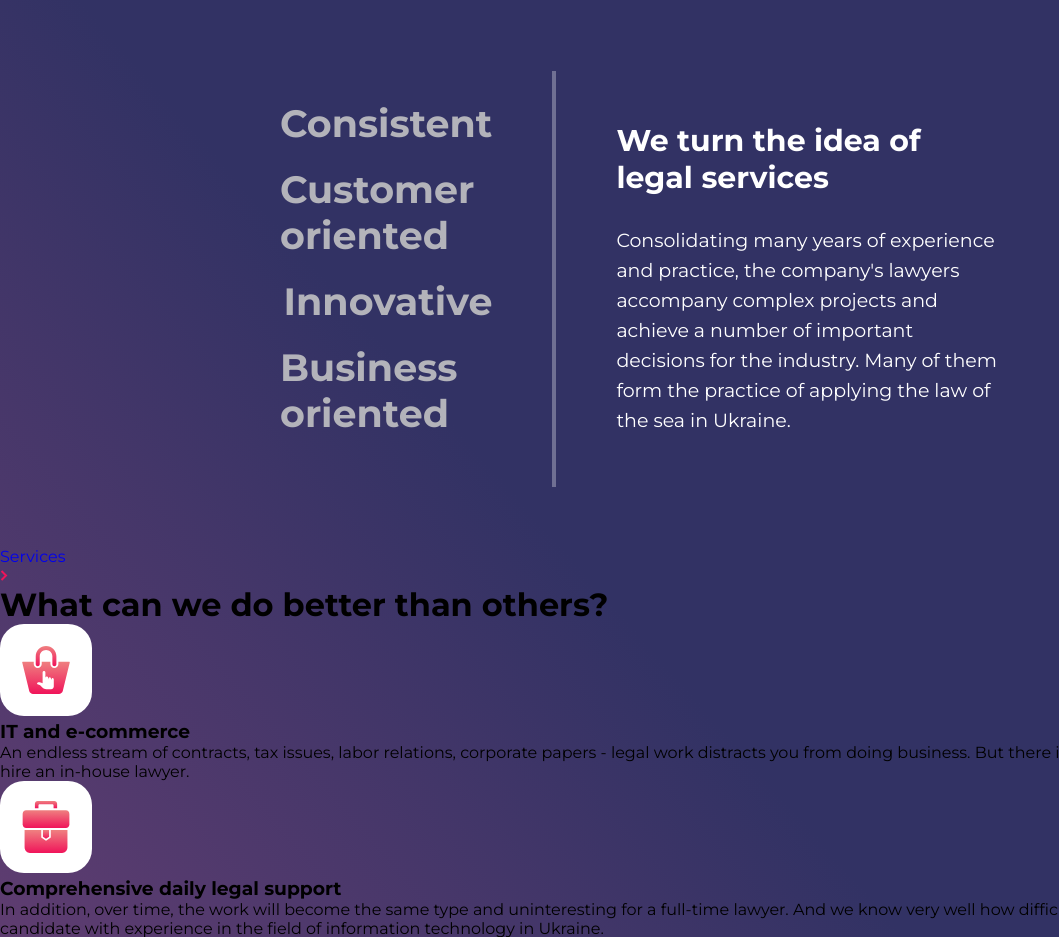
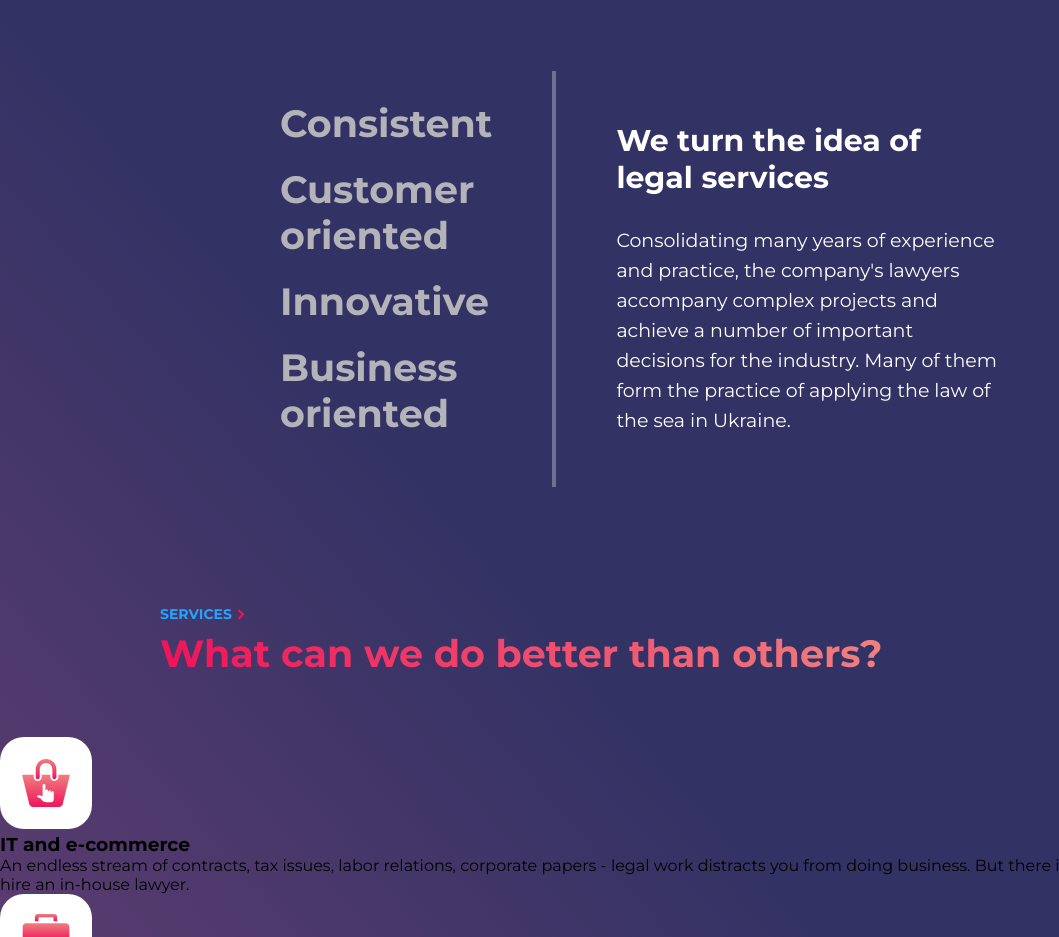
Before and after one commit to AnyaSE/AnnSeleznova_11, a plain HTML site: page index.html in a window 1280 px wide. Shown: the part 799-1736 px from the top of the page, without its empty margins (0-1059 px from the left). Drawn offline with Linux system fonts and the light colour scheme.

Commit message:
added styling for the service info heading and subheading in scss file

```diff
--- a/index.html
+++ b/index.html
@@ -110,7 +110,7 @@
                 <div class="service__info">
                     <div class="service__subheading">
                         <p class="service__heading">
-                            <a href="#" class="service__link">Services</a>
+                            <a href="#" class="service__link">SERVICES</a>
                         </p>
                         <img src="imgs/arrowright.svg" alt="arrowright" class="link__img">
                     </div>
--- a/style/main.scss
+++ b/style/main.scss
@@ -1,12 +1,12 @@
 /*setting the values below*/
 $size: 100px;
-$color--gradient: linear-gradient(228.57deg, #323264 11.93%, #323264 57.17%, #643E72 87.46%);;
+$color--gradient: linear-gradient(228.57deg, #323264 11.93%, #323264 57.17%, #643E72 87.46%);
 $color--additional: #F0145A;
 $color--separator: #E6E6F0;
 $color--background: #F5F5FA;
 $font-color--main: #FFFFFF;
 $font-color--disabled: #B3B3BA;
-$font-color--active: linear-gradient(90.13deg, #EF8080 0.84%, #F0145A 99.96%);
+$font-color--gradient: linear-gradient(90.13deg, #F0145A 0.84%, #EF8080 99.96%);
 $font-color--hover: #F0145A;
 $font-color--accent: #24A3FF;
 $font-color--regular: #323264;
@@ -148,7 +148,8 @@ ul, ol {
                 @include padding (($size - 70px), ($size - 40px), ($size - 70px), 0);
                 @include font-size(38px, 700, 46px);
                 border-right: 4px solid rgba(255, 255, 255, 0.3);
-                width: 100%;
+                width: $width;
+                display: inline-block;
 
                 .dropdown__item {
                     @include padding (0, 0, ($size - 80px), 0);
@@ -176,4 +177,35 @@ ul, ol {
             }
         }
     }
+
+    .service__info {
+        @include flex(column, flex-start, flex-start);
+        @include padding (($size - 40px), ($size + 60px), ($size - 40px), ($size + 60px));
+
+        .service__subheading {
+            @include flex(row, flex-start, center);
+
+            .service__heading {
+                @include font-size(14px, 700, 14px);
+                @include padding (0, ($size - 95px), 0, 0);
+
+                .service__link {
+                    color: $font-color--accent;
+                    &:hover {
+                        color: $font-color--hover;
+                    }
+                }
+            }
+        }
+
+        .service__title {
+            @include font-size(38px, 700, 46px);
+            background: $font-color--gradient;
+            -webkit-background-clip: text;
+            -webkit-text-fill-color: transparent;
+            background-clip: text;
+            text-fill-color: transparent;
+            @include padding (($size - 90px), 0, 0, 0);
+        }
+    }
 }
```
Also changed, not shown: style/main.css, 1 other file.
